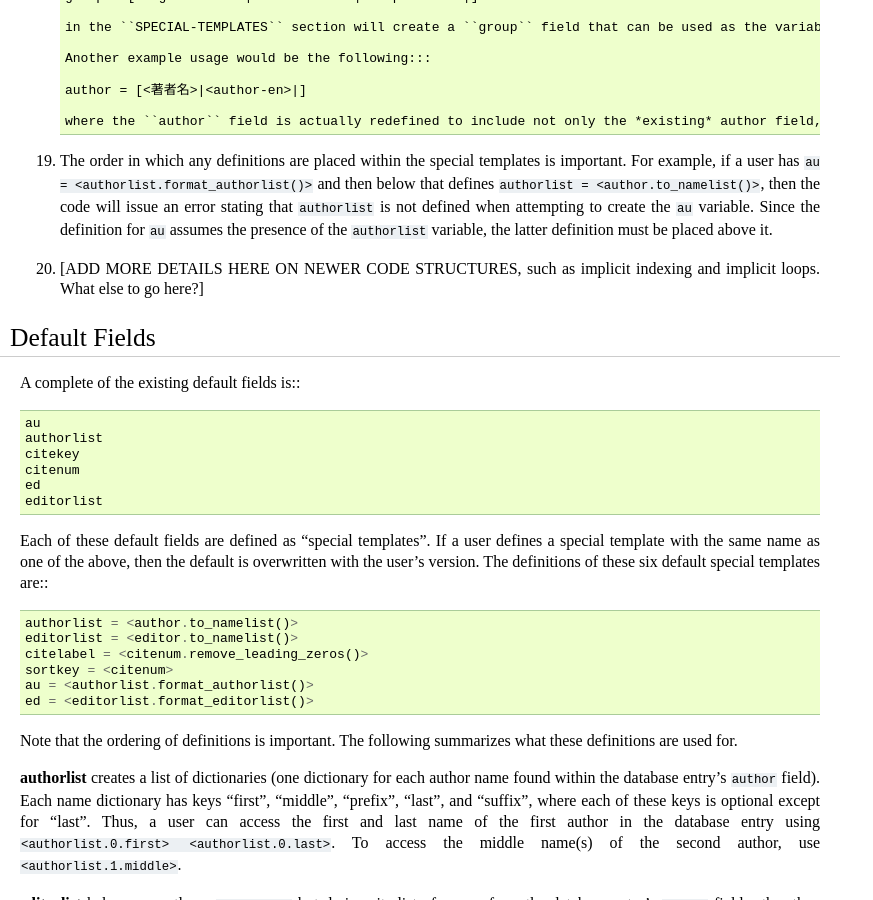
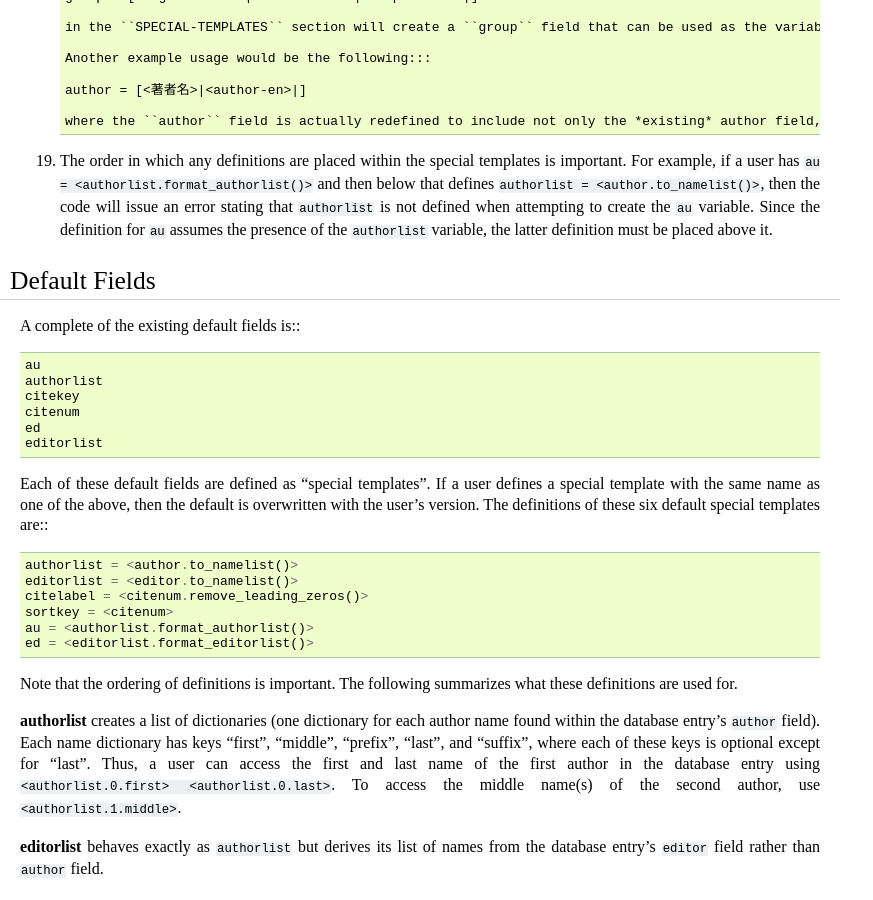
Before and after one commit to nzhagen/bibulous, a Sphinx documentation site: the page built from doc/guidelines_for_writing_style_templates.rst, in a window 1280 px wide and 900 px high, scrolled down 2492 px. Shown: the whole window, without its empty margins (0-873 px from the left). Built offline with Sphinx 7.4.7, drawn with Linux system fonts in a browser that asks for light colours.

Commit message:
Updated formatting of 'guidelines_for_writing_style_templates.rst'.

````diff
--- a/doc/guidelines_for_writing_style_templates.rst
+++ b/doc/guidelines_for_writing_style_templates.rst
@@ -1,8 +1,8 @@
 Guidelines for writing bibliography style templates
-===================================================
+***************************************************
 
 Syntax
-------
+======
 
 #. Comments begin with ``#``, following the Python convention.
 
@@ -68,10 +68,8 @@ Syntax
 
 #. The order in which any definitions are placed within the special templates is important. For example, if a user has ``au = <authorlist.format_authorlist()>`` and then below that defines ``authorlist = <author.to_namelist()>``, then the code will issue an error stating that ``authorlist`` is not defined when attempting to create the ``au`` variable. Since the definition for ``au`` assumes the presence of the ``authorlist`` variable, the latter definition must be placed above it.
 
-#. [ADD MORE DETAILS HERE ON NEWER CODE STRUCTURES, such as implicit indexing and implicit loops. What else to go here?]
-
 Default Fields
---------------
+==============
 
 A complete of the existing default fields is:::
 
@@ -163,7 +161,7 @@ Without the ``.compress()`` operator, the name would come out as "RM A Azzam", w
 **.to_namelist()** parses the field (assumed to be a BibTeX-format "and"-delimited list of names) into a Bibulous-format namelist (i.e. a list of dictionaries).
 
 Options keywords
-----------------
+================
 
 A complete list of existing options keywords, together with their default definitions, is:::
 
@@ -241,7 +239,7 @@ Each of the keywords is summarized below.
 
 
 Examples for namelist formatting
---------------------------------
+================================
 
 The following code provides an example usage of implicit indexing within an implicit loop structure:::
 
@@ -292,7 +290,7 @@ That is, the implicit index ``.n`` is everywhere replaced with the explicit inde
 With this template now complete, the code begins to evaluate the entry and replace the individual variables with their corresponding database fields.
 
 Python API
-----------
+==========
 
 Bibulous also provides to users an extensible Python interface allowing users to directly manipulate Bibulous' internal data structures. These use the ``VARIABLES`` and ``DEFINITIONS`` sections of the file, as shown below. For the ```VARIABLES`` section, a variable name is defined (the first example below defines the variable ``year_bce``, while the second example below defines ``pagerange``). On the right hand side of the definition, however, is a Python function call. This is different from the other sections of the BST file, which use template syntax. Any variable defined in this way within the ``VARIABLES`` section can then be accessed as a template variable (i.e. ``<year_bce>``) within the ``TEMPLATES`` section of the file. Two example uses are shown below.
 
````
